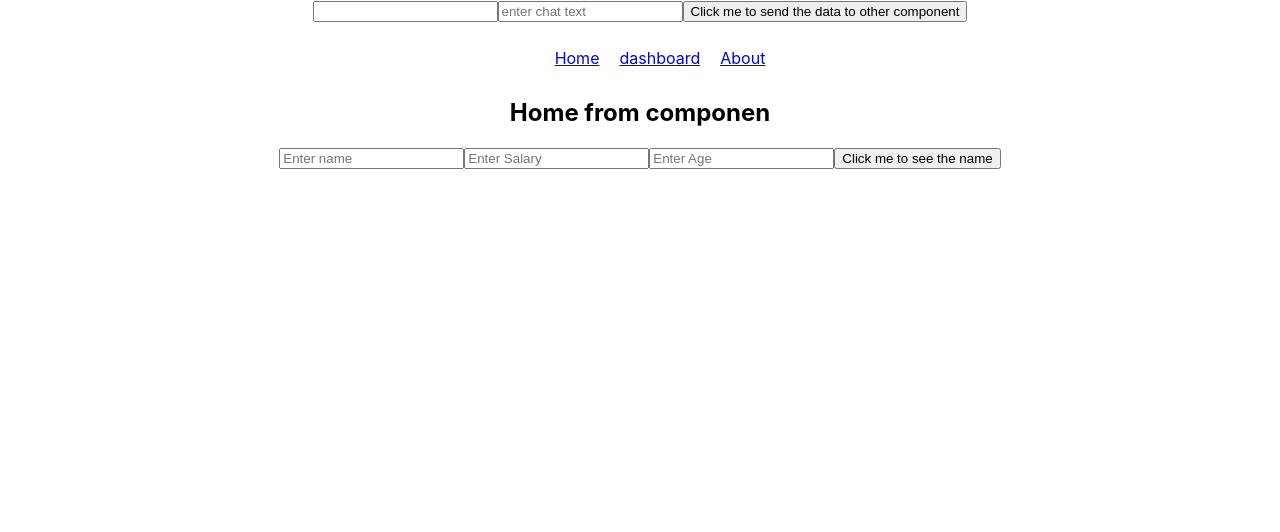
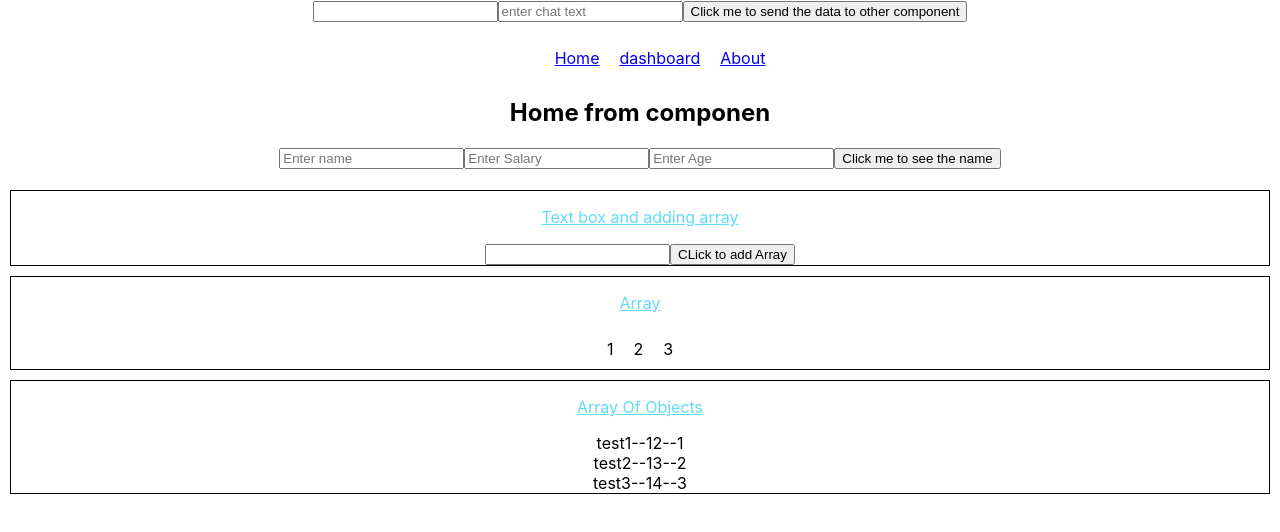
Before and after one commit to programmerpraveenkumar/react_js, a React (Create React App) app: page / in a window 1280 px wide. Shown: the top 532 px of the page. Built offline with nearby package versions, Linux system fonts and the light colour scheme.

Commit message:
Looping and iteration..

```diff
--- a/src/App.css
+++ b/src/App.css
@@ -6,7 +6,22 @@
   height: 40vmin;
   pointer-events: none;
 }
-
+.border-content{
+  border:1px solid #000;
+  margin:10px;
+}
+.todo-wrapper .incomplete{
+  color: red;
+}
+.todo-wrapper .complete{
+  color: #000;
+  text-decoration: line-through;
+}
+.border-content .title{
+  font-size: 1em;
+  text-decoration: underline;
+  color:#61dafb;
+}
 @media (prefers-reduced-motion: no-preference) {
   .App-logo {
     animation: App-logo-spin infinite 20s linear;
--- a/src/App.js
+++ b/src/App.js
@@ -4,6 +4,7 @@ import './App.css';
 import Home from './Home';
 import About from './About';
 import Dashboard from './pages/Dashboard'
+import Loop from './pages/Loops';
 import Header from './pages/Header'
 import {
   BrowserRouter as Router,
@@ -59,6 +60,7 @@ function App() {
      <Switch>
          <Route exact path="/">
             <Home />
+            <Loop/>
           </Route>
           <Route exact path="/home">
             <Home />
--- /dev/null
+++ b/src/pages/Loops.js
@@ -0,0 +1,66 @@
+import React, { useEffect, useState } from 'react';
+export default function Loop(){
+    const [people,setPeople] = useState(['1','2','3'])
+    const [arrayInput,setArrayInput] = useState('');
+    const [peopleDetails,setPeopleDetails] = useState([
+        {"name":"test1","age":"12","id":"1"},
+        {"name":"test2","age":"13","id":"2"},
+        {"name":"test3","age":"14","id":"3"}
+    ])
+    const [arrayinputList,setArrayinputList] = useState([])
+    const  addDatatoArrayFromInput=()=>{
+        if(arrayInput != "" &&  arrayInput  != undefined){
+            // let tmp = arrayinputList;
+            // tmp.push(arrayInput)
+            // console.log(tmp);
+            let obj = {"name":arrayInput,"status":"complete"}
+            setArrayinputList([...arrayinputList,obj]);
+        }else{
+            alert("Please enter some value");
+        }
+    }
+    const toggleTask=(e)=>{
+        let tmp = arrayinputList.filter(obj=>obj.key == e).forEach(obj=>obj.status="complete")
+        console.log(tmp)
+        //setArrayinputList(tmp);
+
+    }
+    return (<div>
+        <div className="todo-wrapper border-content">
+            <p className="title">Text box and adding array</p>
+            <input type="text" name="" value={arrayInput} onChange={(e)=>{setArrayInput(e.target.value)}}/>
+            <input type="button" value="CLick to add Array" onClick={addDatatoArrayFromInput}/>
+            { arrayinputList.map((value,key)=>{
+            return(
+                <div className={value.status} key={key}>
+                   <input onClick={()=>toggleTask(key)} type="checkbox"/> {value.name+" "+value.status}
+                </div>
+            )
+        })
+
+            }
+              </div>
+        <div className="border-content">
+        <p className="title">Array</p>
+        { people.map((value,key)=>{
+            return(
+            <li  key={key}>{value}</li>
+            )
+        })
+
+            }
+            </div>
+            <div className="border-content">
+            <p className="title">Array Of Objects</p>
+            { peopleDetails.map((value,key)=>{
+            return(
+                <div key={key}>{value.name+"--"+value.age+"--"+value.id}</div>
+            )
+        })
+
+            }
+              </div>
+
+
+    </div>)
+}
```
